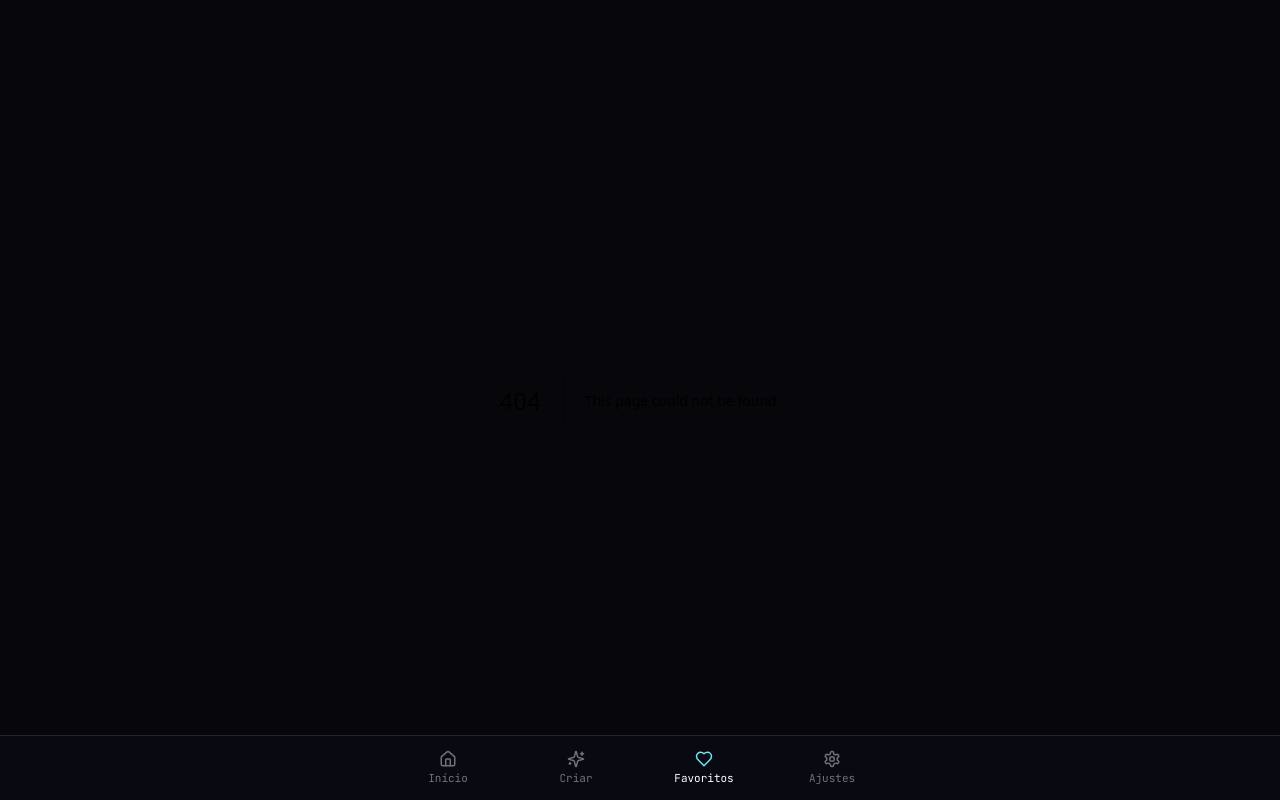
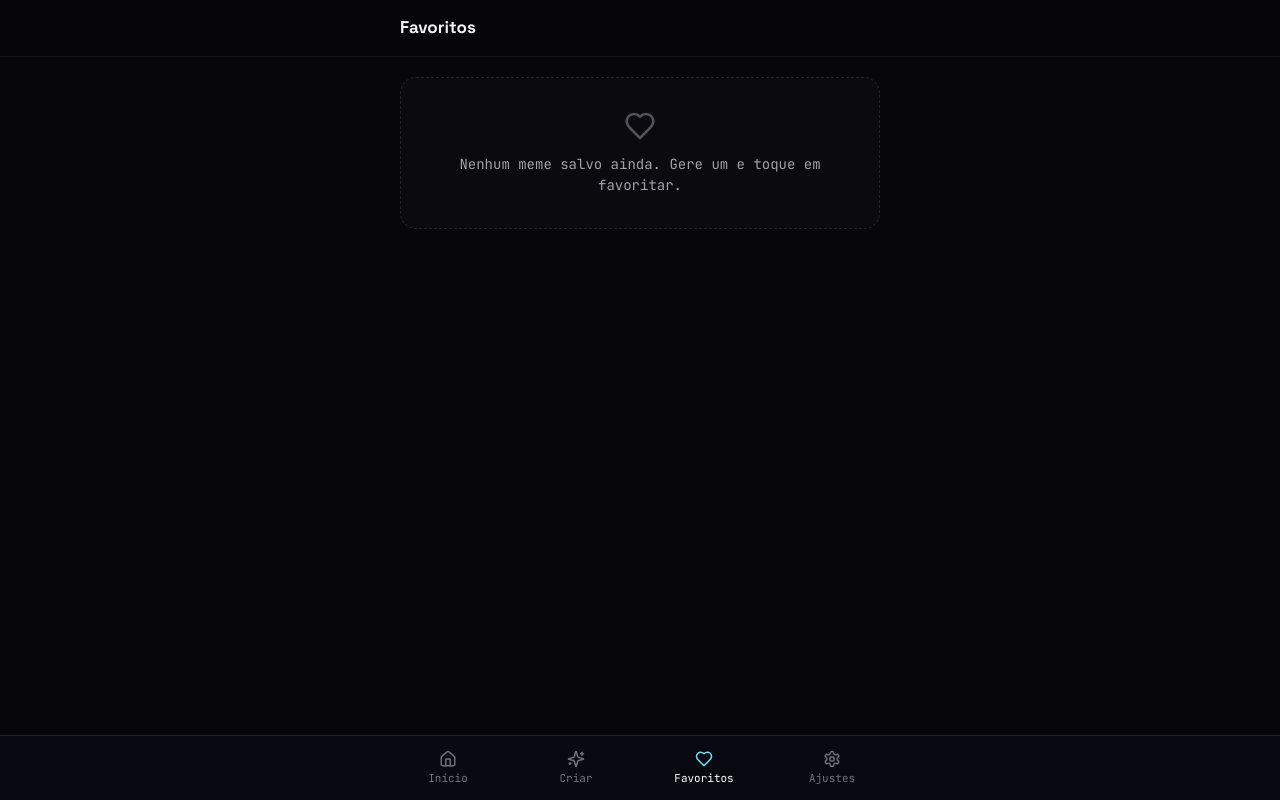
Before and after one commit to jadiel054/bugmeme, a Next.js app: page /favoritos in a window 1280 px wide. Before the commit this address had no page. Built offline with nearby package versions, Linux system fonts and the light colour scheme.

Commit message:
feat: add local favorites screen

```diff
--- /dev/null
+++ b/app/favoritos/page.tsx
@@ -0,0 +1,73 @@
+"use client";
+
+import { useEffect, useState } from "react";
+import { loadFavorites, saveFavorites, type SavedMeme } from "@/lib/prefs";
+import { UNIVERSES } from "@/lib/universes";
+import { Heart, Trash2 } from "lucide-react";
+
+export default function FavoritosPage() {
+  const [list, setList] = useState<SavedMeme[]>([]);
+
+  useEffect(() => {
+    setList(loadFavorites());
+  }, []);
+
+  const remove = (id: string) => {
+    const next = list.filter((f) => f.id !== id);
+    setList(next);
+    saveFavorites(next);
+  };
+
+  return (
+    <div className="min-h-screen bg-[#07070b] text-zinc-100">
+      <header className="sticky top-0 z-20 border-b border-white/5 bg-[#07070b]/95 backdrop-blur-xl">
+        <div className="max-w-lg mx-auto px-4 h-14 flex items-center">
+          <h1 className="font-display font-bold text-[17px]">Favoritos</h1>
+        </div>
+      </header>
+
+      <main className="max-w-lg mx-auto px-4 pt-5 pb-28">
+        {list.length === 0 ? (
+          <div className="rounded-2xl border border-dashed border-white/10 bg-white/[0.02] p-8 text-center">
+            <Heart className="w-8 h-8 text-zinc-600 mx-auto mb-3" />
+            <p className="text-[14px] text-zinc-400">
+              Nenhum meme salvo ainda. Gere um e toque em favoritar.
+            </p>
+          </div>
+        ) : (
+          <div className="space-y-3">
+            {list.map((item) => {
+              const universe = UNIVERSES.find((u) => u.id === item.universeId);
+              return (
+                <div
+                  key={item.id}
+                  className="rounded-2xl border border-white/10 bg-[#12131b] p-4"
+                >
+                  <div className="flex items-start justify-between gap-3">
+                    <div className="min-w-0">
+                      <div className="text-[11px] text-zinc-500 mb-1">
+                        {universe?.emoji} {universe?.name} • {item.statusEmoji} {item.statusLabel}
+                      </div>
+                      <div className="font-display font-bold text-[15px] text-white leading-snug">
+                        {item.situacao}
+                      </div>
+                      <div className="mt-1 text-[13px] text-zinc-400 italic">
+                        "{item.desculpa}"
+                      </div>
+                    </div>
+                    <button
+                      onClick={() => remove(item.id)}
+                      className="w-9 h-9 rounded-full bg-white/5 flex items-center justify-center shrink-0"
+                    >
+                      <Trash2 className="w-4 h-4 text-zinc-400" />
+                    </button>
+                  </div>
+                </div>
+              );
+            })}
+          </div>
+        )}
+      </main>
+    </div>
+  );
+}
```
